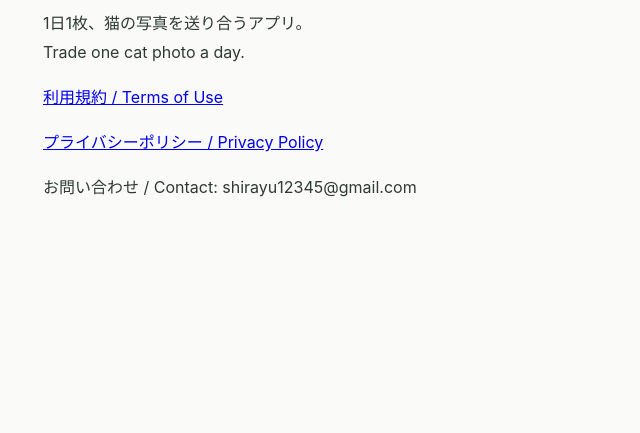
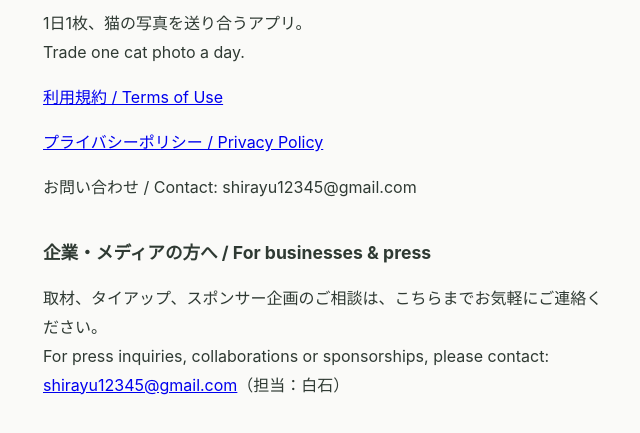
Before and after one commit to shirayu12345-create/neko-binsen, a plain HTML site: page index.html in a window 1280 px wide. Shown: the part 131-564 px from the top of the page, without its empty margins (317-957 px from the left). Drawn offline with Linux system fonts and the light colour scheme.

Commit message:
企業・メディアの方へのお問い合わせ先を追加
Co-Authored-By: Claude Opus 5.5 <noreply@anthropic.com>

```diff
--- a/index.html
+++ b/index.html
@@ -5,4 +5,8 @@
 <p><a href="terms.html">利用規約 / Terms of Use</a></p>
 <p><a href="privacy.html">プライバシーポリシー / Privacy Policy</a></p>
 <p>お問い合わせ / Contact: shirayu12345@gmail.com</p>
+<h2 style="font-size:1.1em;margin-top:2em">企業・メディアの方へ / For businesses &amp; press</h2>
+<p>取材、タイアップ、スポンサー企画のご相談は、こちらまでお気軽にご連絡ください。<br>
+For press inquiries, collaborations or sponsorships, please contact:<br>
+<a href="mailto:shirayu12345@gmail.com?subject=%E3%81%AD%E3%81%93%E3%81%B3%E3%82%93%E3%81%9B%E3%82%93%20%E4%BC%81%E6%A5%AD%E3%83%BB%E3%83%A1%E3%83%87%E3%82%A3%E3%82%A2%E3%81%AE%E3%81%94%E7%9B%B8%E8%AB%87">shirayu12345@gmail.com</a>（担当：白石）</p>
 </body>
```
